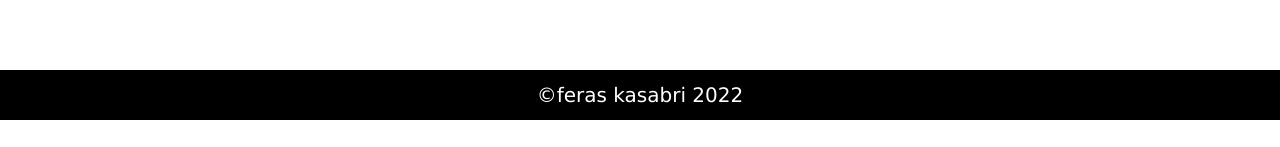
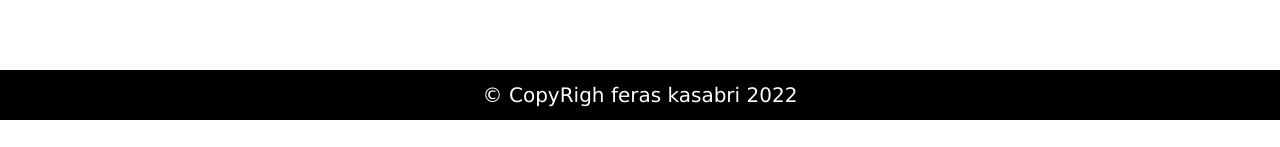
Before and after one commit to feraska/react-shopping-cart, a React (Create React App) app in the folder client/: page / in a window 1280 px wide. Shown: the part 650-797 px from the top of the page. Built offline with nearby package versions, Linux system fonts and the light colour scheme.

Commit message:
add data json and words js

```diff
--- a/client/src/App.js
+++ b/client/src/App.js
@@ -7,6 +7,7 @@ function App() {
   return (
 
      <div className="layout">
+
      <Header/>
       <main>
         Content
--- a/client/src/components/Footer/Footer.js
+++ b/client/src/components/Footer/Footer.js
@@ -1,9 +1,10 @@
 import React from "react"
+import { words } from "../../words"
 import "./Footer.scss"
 const Footer=()=>{
     return(
     <footer>
-        &copy;feras kasabri 2022
+        {words.footerTitle}
     </footer>
     )
 }
--- a/client/src/components/Header/Header.js
+++ b/client/src/components/Header/Header.js
@@ -1,9 +1,10 @@
 import React from "react"
+import { words } from "../../words";
 import "./Header.scss"
 const Header=()=>{
     return(
         <header>
-            Shopping Cart
+            {words.headerTitle}
         </header>
     )
 }
--- /dev/null
+++ b/client/src/data.json
@@ -0,0 +1,5 @@
+[
+    {
+
+    }
+]
--- /dev/null
+++ b/client/src/words.js
@@ -0,0 +1,5 @@
+export const words={
+    headerTitle:"Shopping Cart",
+    footerTitle:"© CopyRigh feras kasabri 2022",
+    content:"content"
+}
```
